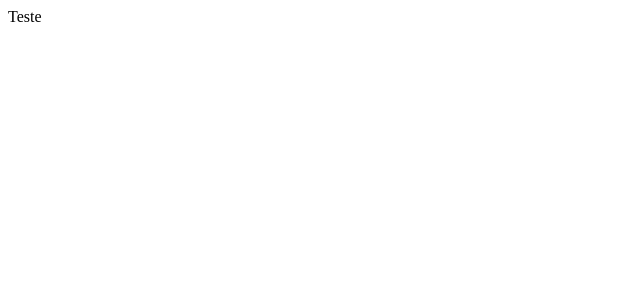
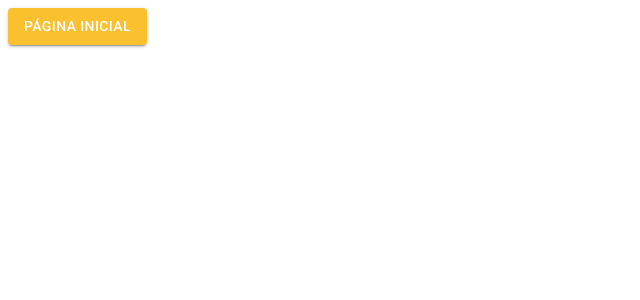
Before and after one commit to Elias-Moura/react-mui, a React (Create React App) app: page /pagina-inicial in a window 1280 px wide. Shown: the top 300 px of the page, without its empty margins (0-640 px from the left). Built offline with nearby package versions, Linux system fonts and the light colour scheme.

Commit message:
feat: adicionando yarn e temas para o mui

```diff
--- a/package.json
+++ b/package.json
@@ -9,8 +9,14 @@
     "eject": "react-scripts eject"
   },
   "dependencies": {
+    "@emotion/react": "^11.11.3",
+    "@emotion/styled": "^11.11.0",
+    "@fontsource/roboto": "^5.0.8",
+    "@mui/icons-material": "^5.15.10",
+    "@mui/material": "^5.15.10",
     "react": "^18.2.0",
     "react-dom": "^18.2.0",
+    "react-router-dom": "^6.22.1",
     "react-scripts": "5.0.1"
   },
   "devDependencies": {
--- a/public/index.html
+++ b/public/index.html
@@ -9,6 +9,10 @@
       name="description"
       content="Web site created using create-react-app"
     />
+    <link rel="preconnect" href="https://fonts.googleapis.com" />
+    <link rel="preconnect" href="https://fonts.gstatic.com" crossorigin />
+    <link rel="stylesheet" href="https://fonts.googleapis.com/css2?family=Roboto:wght@300;400;500;700&display=swap" />
+    <link rel="stylesheet" href="https://fonts.googleapis.com/icon?family=Material+Icons" />
     <title>Cadastros</title>
   </head>
   <body>
--- a/src/App.tsx
+++ b/src/App.tsx
@@ -1,9 +1,14 @@
 import { BrowserRouter } from "react-router-dom";
+import AppRoutes from "./routes";
+import { ThemeProvider } from "@mui/material";
+import { LightTheme } from "./shared/themes";
 
 export default function App() {
   return (
-    <BrowserRouter>
-      <div className="App">Teste</div>
-    </BrowserRouter>
+    <ThemeProvider theme={LightTheme}>
+      <BrowserRouter>
+        <AppRoutes />
+      </BrowserRouter>
+    </ThemeProvider>
   );
 }
--- a/src/routes/index.tsx
+++ b/src/routes/index.tsx
@@ -1,9 +1,10 @@
+import { Button } from '@mui/material';
 import {Routes, Route, Navigate} from 'react-router-dom';
 
 export default function AppRoutes() {
   return (
     <Routes>
-      <Route path="/pagina-inicial" element={<p>Página inicial</p>} />
+      <Route path="/pagina-inicial" element={<Button variant='contained' color='primary'>Página inicial</Button>} />
       <Route path='*' element={<Navigate to="/pagina-inicial"/>}/>
     </Routes>
   );
--- /dev/null
+++ b/src/shared/themes/Light.ts
@@ -0,0 +1,23 @@
+import { createTheme } from "@mui/material";
+import { cyan, yellow } from "@mui/material/colors";
+
+export const LightTheme = createTheme({
+  palette: {
+    primary: {
+      main: yellow[700],
+      dark: yellow[800],
+      light: yellow[500],
+      contrastText: "#ffffff",
+    },
+    secondary: {
+      main: cyan[500],
+      dark: cyan[500],
+      light: cyan[500],
+      contrastText: '#ffffff'
+    },
+    background: {
+      default: '#f7f6f3',
+      paper: '#ffffff'
+    }
+  },
+});
--- /dev/null
+++ b/src/shared/themes/index.ts
@@ -0,0 +1 @@
+export * from './Light';
--- a/tsconfig.json
+++ b/tsconfig.json
@@ -18,7 +18,7 @@
     "resolveJsonModule": true,
     "isolatedModules": true,
     "noEmit": true,
-    "jsx": "react-jsx"
+    "jsx": "preserve"
   },
   "include": [
     "src"
```
Also changed, not shown: 2 other files (tests, documents, lock files or other folders).
